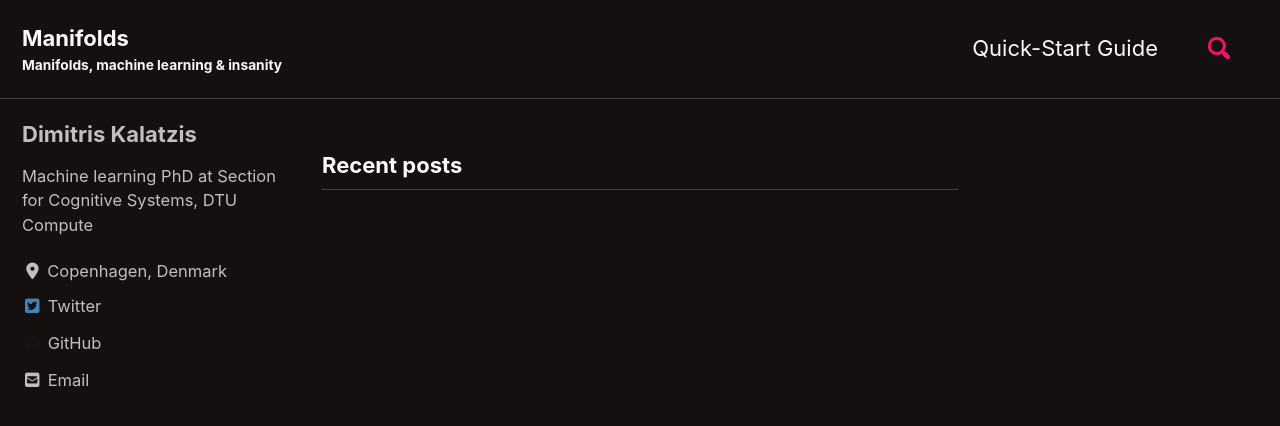
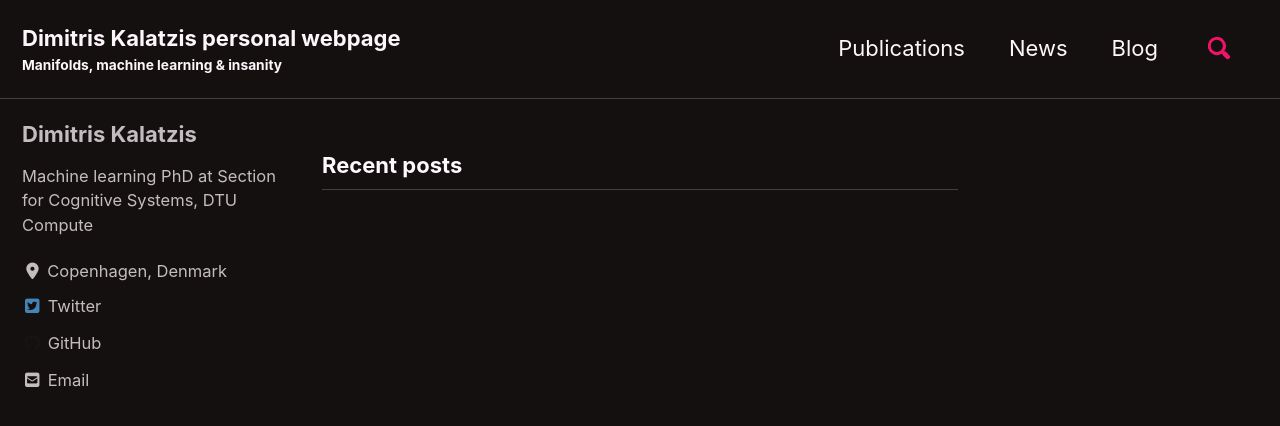
Before and after one commit to dimkal89/dimkal89.github.io, a Jekyll site: the page built from index.html, in a window 1280 px wide and 900 px high. Shown: the top 426 px of the window. Built offline with Jekyll 4.4.1, drawn with Linux system fonts in a browser that asks for light colours; cached includes are drawn as plain includes; nearby versions of some CDN libraries; the list of posts is cut into pages by our own code; some of the changed text lies outside the part shown.

Commit message:
basic navigation

```diff
--- a/_config.yml
+++ b/_config.yml
@@ -16,11 +16,11 @@ minimal_mistakes_skin    : "neon" # "air", "aqua", "contrast", "dark", "dirt", "
 
 # Site Settings
 locale                   : "en-US"
-title                    : "Manifolds"
+title                    : "Dimitris Kalatzis personal webpage"
 title_separator          : "-"
 subtitle                 : "Manifolds, machine learning & insanity"
-name                     : "Dimitris Kalatzis"
-description              : "An amazing website."
+name                     : "Personal webpage of Dimitris Kalatzis."
+description              : ""
 url                      : # the base hostname & protocol for your site e.g. "https://mmistakes.github.io"
 baseurl                  : # the subpath of your site, e.g. "/blog"
 repository               : # GitHub username/repo-name e.g. "mmistakes/minimal-mistakes"
--- a/_data/navigation.yml
+++ b/_data/navigation.yml
@@ -1,7 +1,13 @@
 # main links
 main:
-  - title: "Quick-Start Guide"
-    url: https://mmistakes.github.io/minimal-mistakes/docs/quick-start-guide/
+    - title: "Publications"
+      url: /publications/
+    - title: "News"
+      url: /news/
+    - title: "Blog"
+      url: /blog/
+  # - title: "Quick-Start Guide"
+  #   url: https://mmistakes.github.io/minimal-mistakes/docs/quick-start-guide/
   # - title: "About"
   #   url: https://mmistakes.github.io/minimal-mistakes/about/
   # - title: "Sample Posts"
```
Also changed, not shown: 2 other files.
